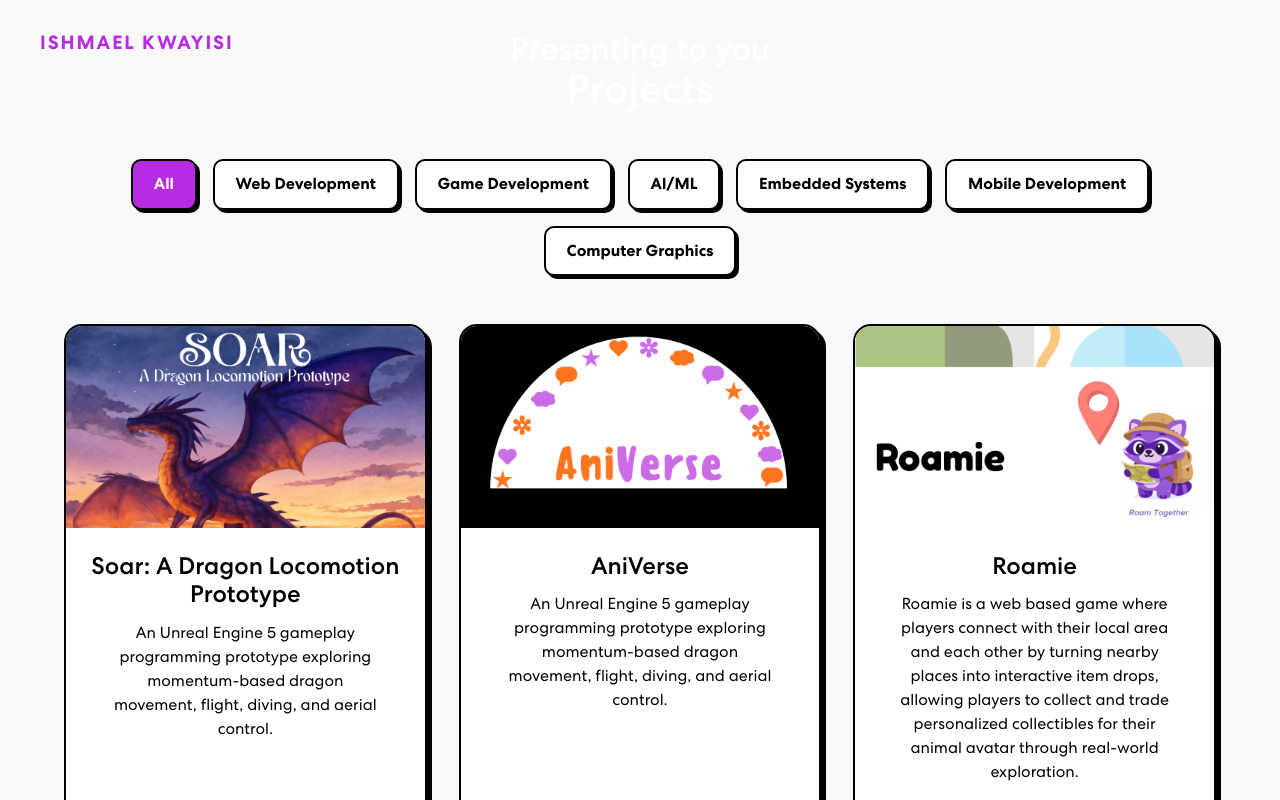
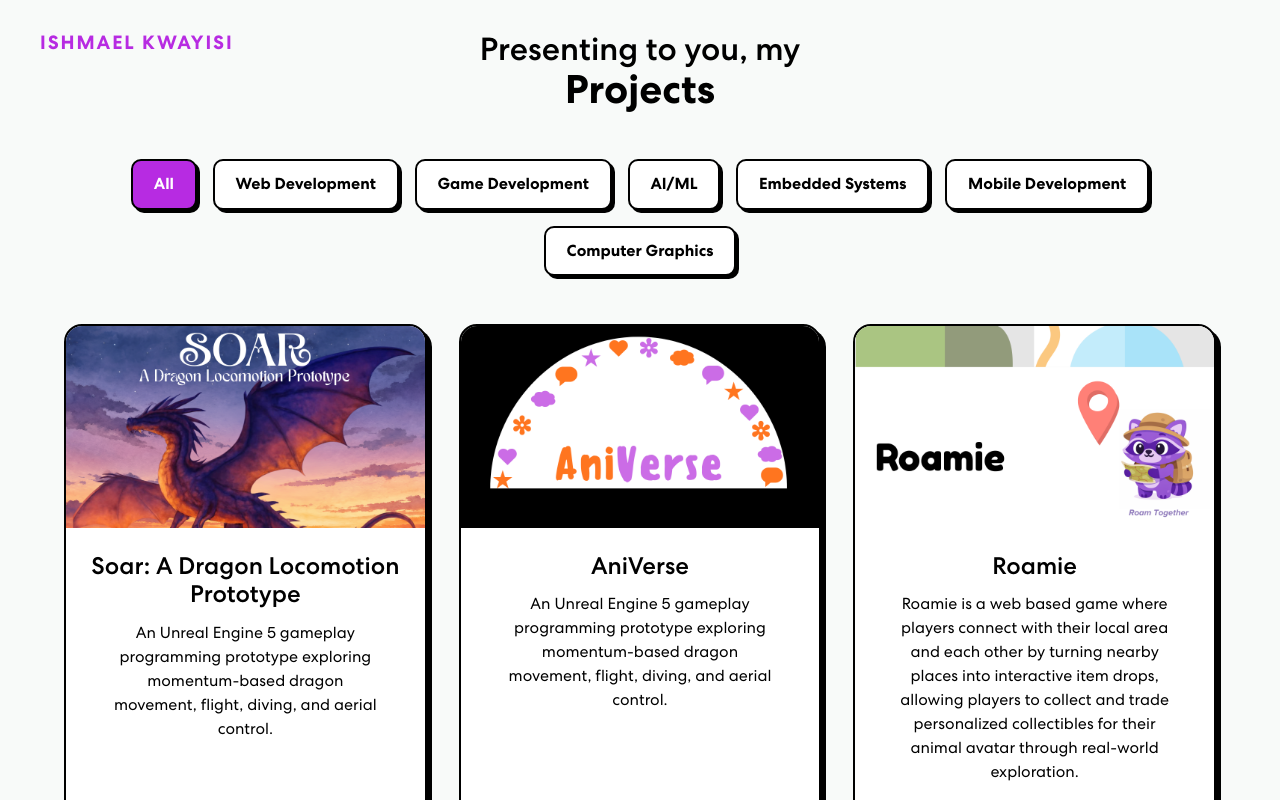
Before and after one commit to IshKwayisi1232004/Career_Portfolio, a React (Vite) app in the folder personal-portfolio-vite/: page /projects in a window 1280 px wide. Shown: the top 800 px of the page. Built offline with nearby package versions, Linux system fonts and the light colour scheme.

Commit message:
fix: changed the font color from white to black forvisibility

```diff
--- a/personal-portfolio-vite/src/components/ProjectDetails.css
+++ b/personal-portfolio-vite/src/components/ProjectDetails.css
@@ -4,6 +4,8 @@
     padding: 2rem 4rem 5rem;
 
     background-color: #f8faf9;
+
+    color:#000;
 }
 
 /* =========================
--- a/personal-portfolio-vite/src/components/ProjectsPage.css
+++ b/personal-portfolio-vite/src/components/ProjectsPage.css
@@ -27,6 +27,8 @@
 
     font-size: 2rem;
     line-height: 1.1;
+
+    color:#000;
 }
 
 .projects-header h1 span {
--- a/personal-portfolio-vite/src/components/ProjectsPage.jsx
+++ b/personal-portfolio-vite/src/components/ProjectsPage.jsx
@@ -33,9 +33,9 @@
                 </div>
 
                 <h1>
-                    Presenting to you
+                    Presenting to you, my
                     <br />
-                    <span>Projects</span>
+                    <span><b>Projects</b></span>
                 </h1>
             </section>
             <section className="project-filters">
```
